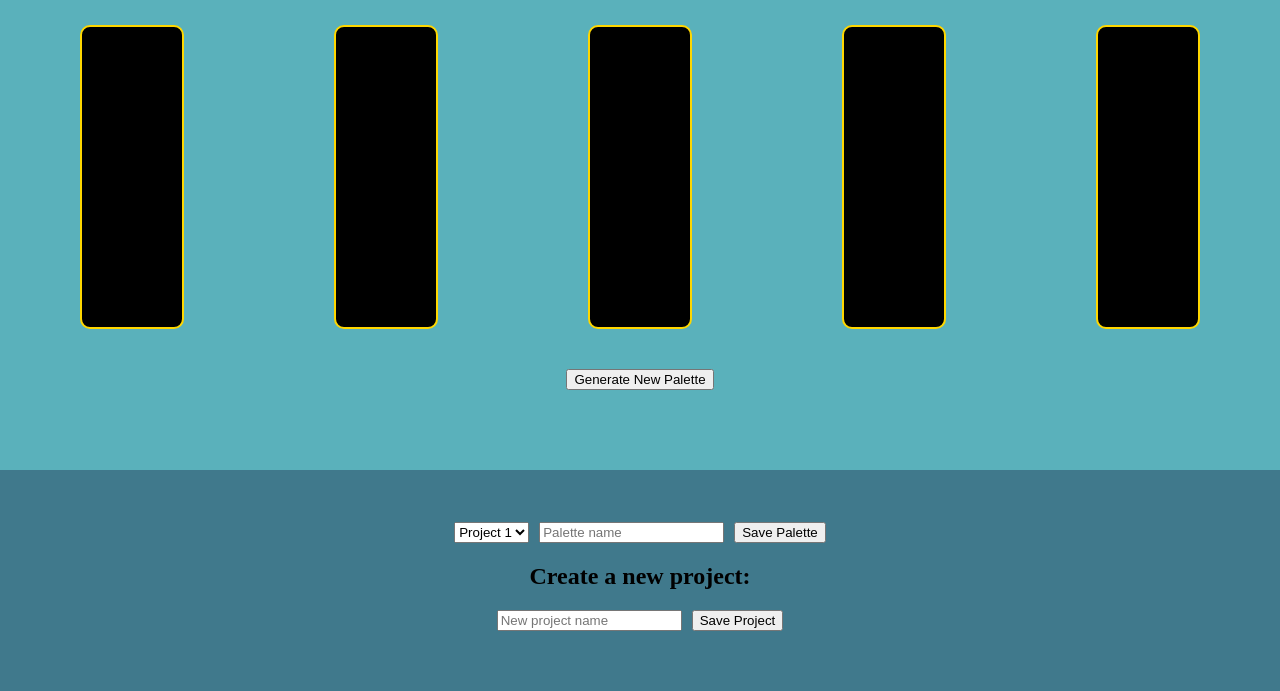
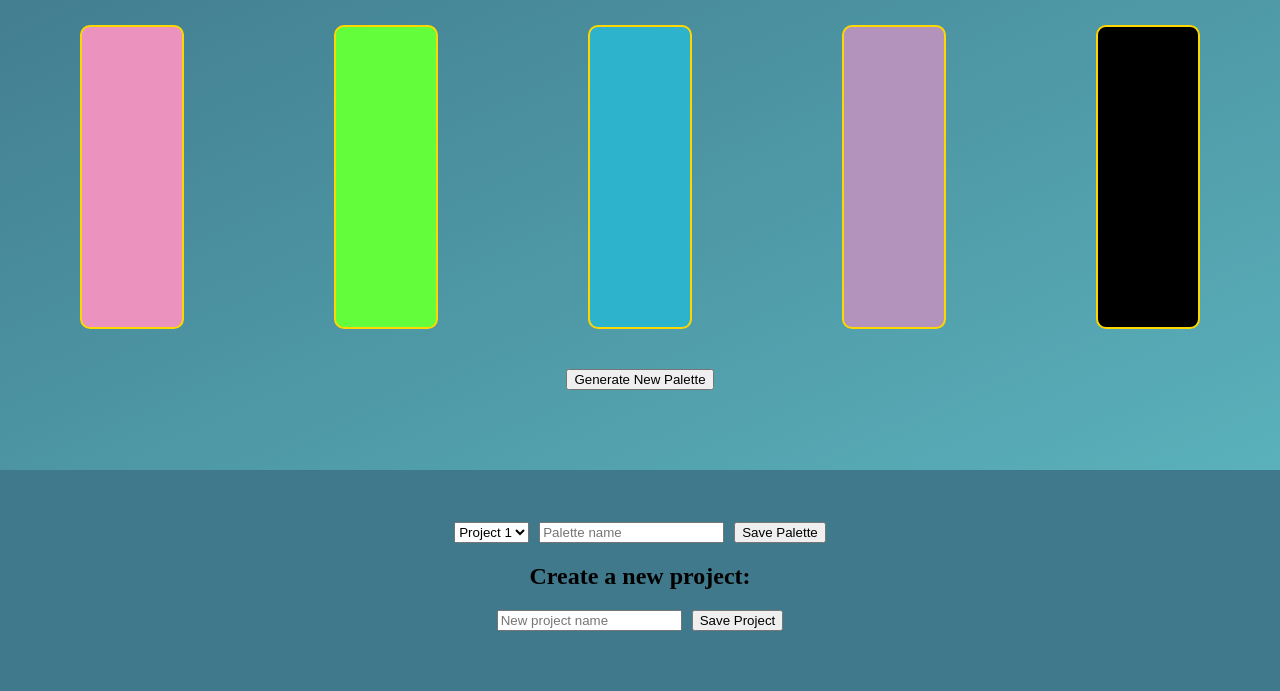
Before and after one commit to Board-Ape/palette-picker-pwa, a website: page public/index.html in a window 1280 px wide. Shown: the part 110-801 px from the top of the page. Drawn offline with nearby package versions, Linux system fonts and the light colour scheme.

Commit message:
Locking Color In Is Consoling Not Locking Though

```diff
--- a/public/css/styles.css
+++ b/public/css/styles.css
@@ -3,7 +3,7 @@ body {
 }
 
 .top-half {
-  background-color: #5AB1BB;
+  background: linear-gradient(to bottom right, #40798C, #5AB1BB);
   padding: 40px;;
   margin: -8px;
 }
--- a/public/index.html
+++ b/public/index.html
@@ -13,11 +13,11 @@
     </header>
     <section>
       <article class="all-colors">
-        <div class="color one"></div>
-        <div class="color two"></div>
-        <div class="color three"></div>
-        <div class="color four"></div>
-        <div class="color five"></div>
+        <div id="color1" class="color color1"></div>
+        <div id="color2" class="color color2"></div>
+        <div id="color3" class="color color3"></div>
+        <div id="color4" class="color color4"></div>
+        <div id="color5" class="color color5"></div>
       </article>
       <article class="new-palette">
         <button class="random-palette-button">Generate New Palette</button>
@@ -37,7 +37,7 @@
           type="text"
           placeholder="Palette name"
         />
-        <button>Save Palette</button>
+        <button class="save-palette-button">Save Palette</button>
       </article>
       <article class="new-project">
         <h2>Create a new project:</h2>
--- a/public/js/scripts.js
+++ b/public/js/scripts.js
@@ -2,10 +2,26 @@ const randomColorGeneration = () => {
   return "#" + (Math.random() * 0xFFFFFF << 0).toString(16);
 };
 
-$(".random-palette-button").click(() => {
-  $(".one").css("background-color", randomColorGeneration());
-  $(".two").css("background-color", randomColorGeneration());
-  $(".three").css("background-color", randomColorGeneration());
-  $(".four").css("background-color", randomColorGeneration());
-  $(".five").css("background-color", randomColorGeneration());
-});
+const randomizeColors = () => {
+  $(".color1").css("background-color", randomColorGeneration());
+  $(".color2").css("background-color", randomColorGeneration());
+  $(".color3").css("background-color", randomColorGeneration());
+  $(".color4").css("background-color", randomColorGeneration());
+  $(".color5").css("background-color", randomColorGeneration());
+};
+
+const toggleLock = event => {
+  const { id } = event.target;
+
+  if (id.includes('color')) {
+    console.log('lock');
+    $(`#${id}`).attr('id', `lock${id.substr(id.length - 1)}`);
+  } else {
+    console.log('unlock');
+    $(`#${id}`).attr('id', `color${id.substr(id.length - 1)}`);
+  }
+};
+
+$(window).load(() => randomizeColors());
+$(".random-palette-button").click(randomizeColors);
+$(".color").click(event => toggleLock(event));
```
